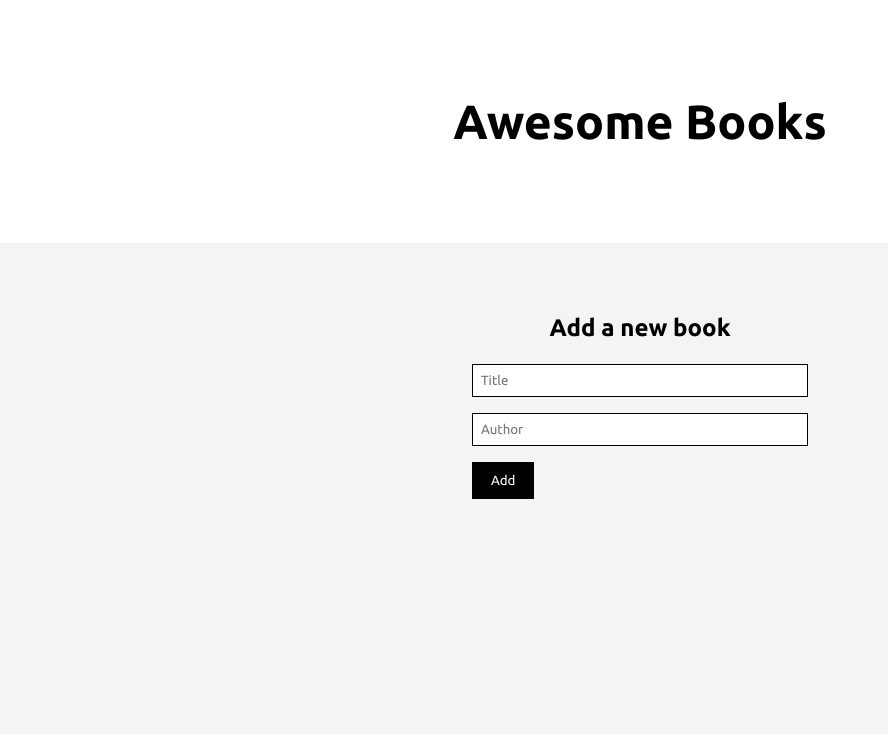
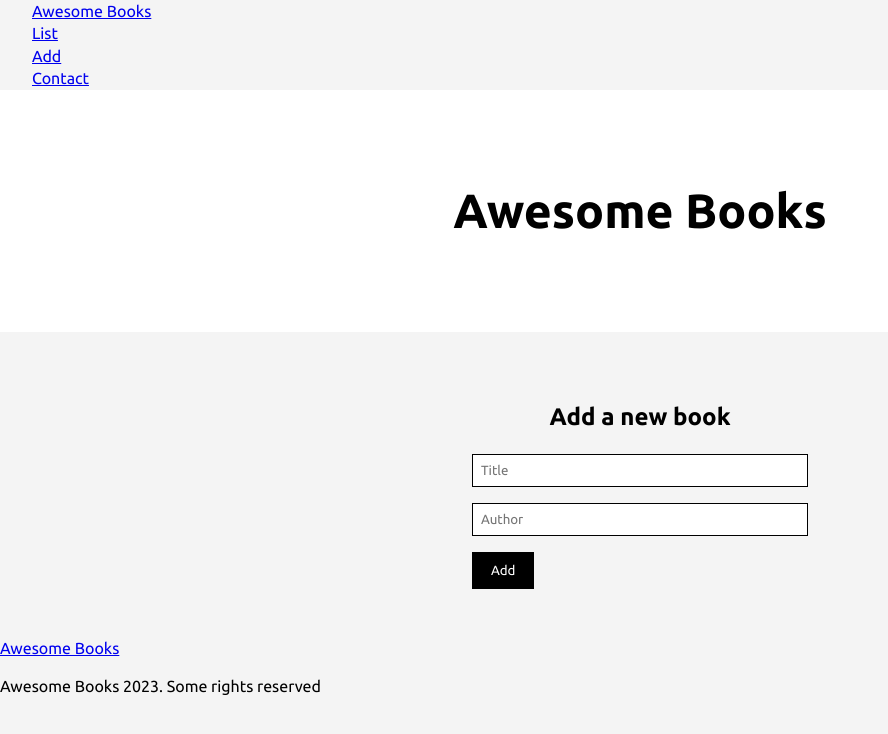
Before and after one commit to Timbar09/Awesome-Books, a website: page index.html in a window 1280 px wide. Shown: the whole page, without its empty margins (0-888 px from the left). Drawn offline with Linux system fonts and the light colour scheme.

Commit message:
Add nav and footer HTML markup

```diff
--- a/index.html
+++ b/index.html
@@ -11,9 +11,22 @@
     <link rel="stylesheet" href="style.css" />
     <title>Awesome Books</title>
     <script defer src="app/js/script.js"></script>
-
   </head>
   <body>
+    <header class="header">
+      <div class="container container-px">
+        <nav class="nav">
+          <a href="#hero" class="logo">Awesome Books</a>
+
+          <ul class="nav__links">
+            <li><a href="#book-list" class="nav__link">List</a></li>
+            <li><a href="#book-list" class="nav__link">Add</a></li>
+            <li><a href="#book-list" class="nav__link">Contact</a></li>
+          </ul>
+        </nav>
+      </div>
+    </header>
+
     <main class="main">
       <section class="books-container hero">
         <div class="container container-pall">
@@ -45,5 +58,14 @@
         </div>
       </section>
     </main>
+
+    <footer class="footer">
+      <div class="container containerpall">
+        <a href="#hero" class="footer__logo logo">Awesome Books</a>
+        <div class="copyright">
+          <p>Awesome Books 2023. Some rights reserved</p>
+        </div>
+      </div>
+    </footer>
   </body>
 </html>
```
